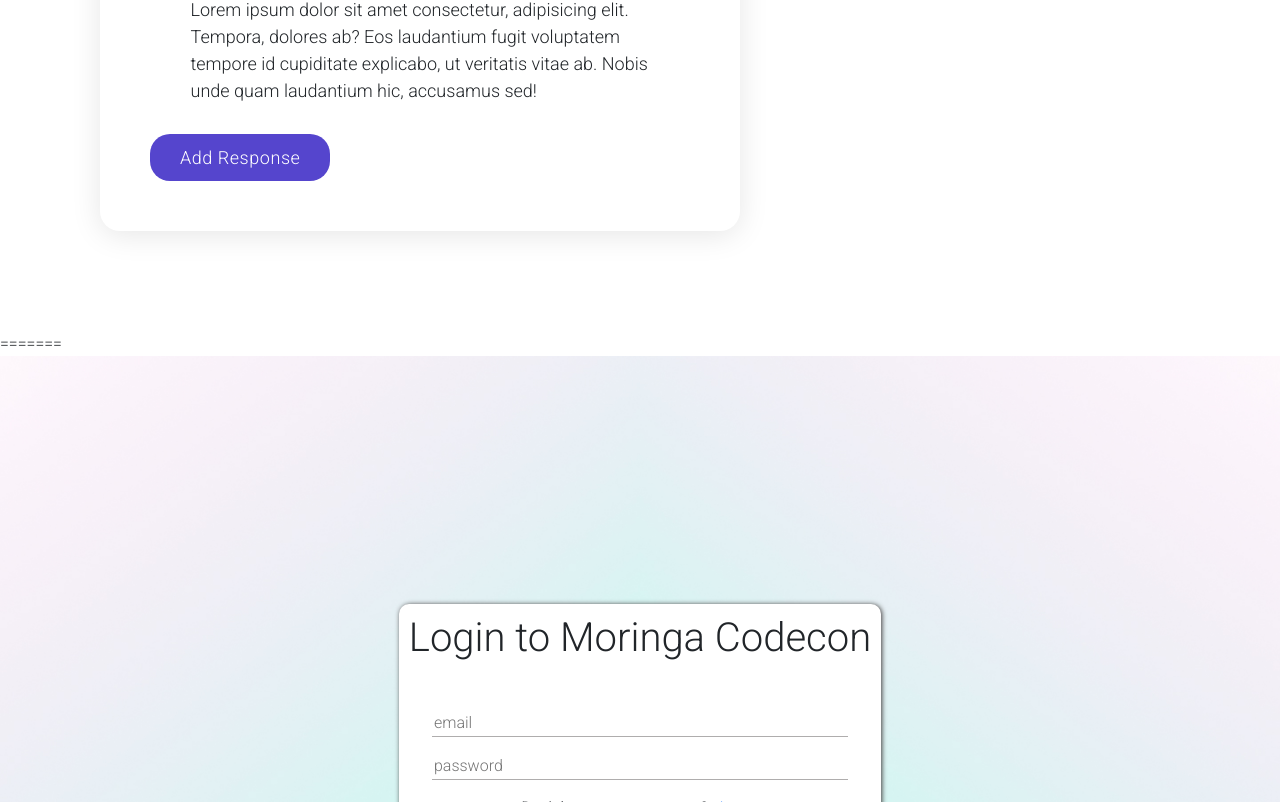
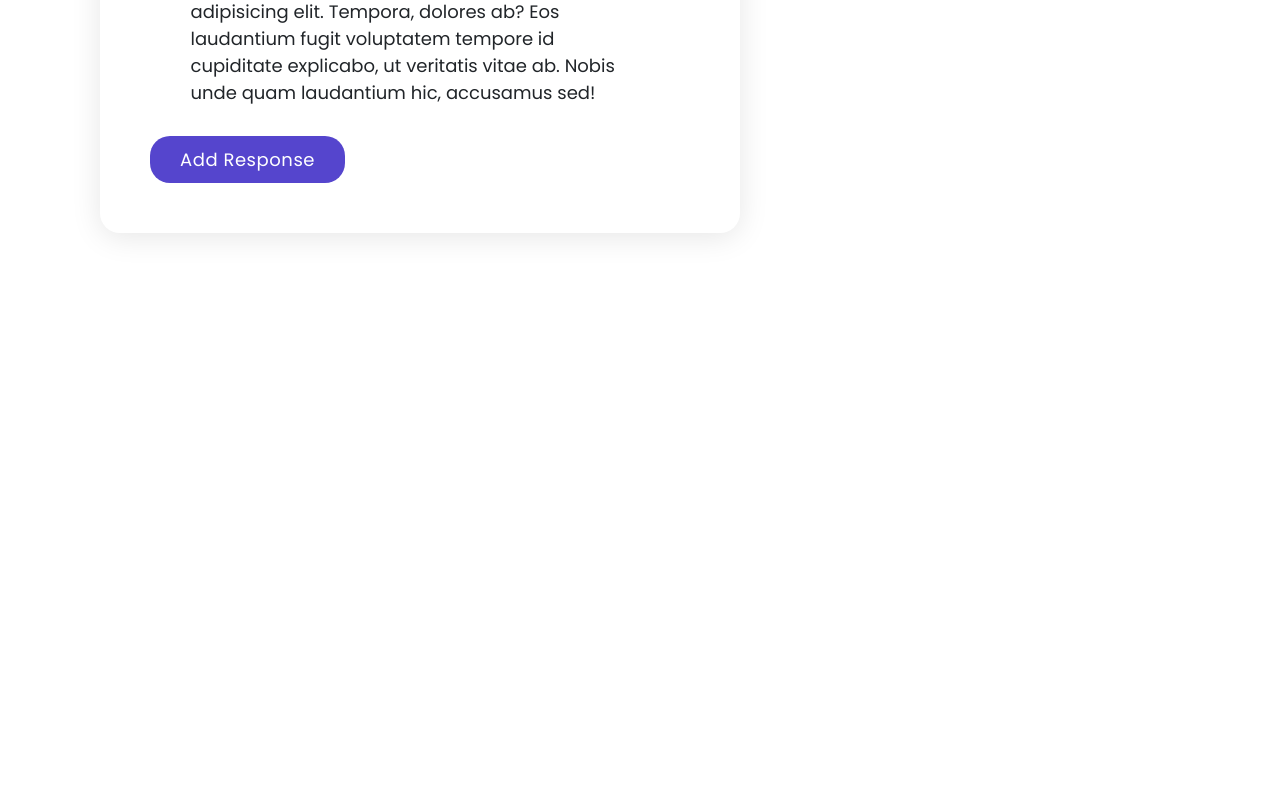
Before and after one commit to Kwathuta/moringa-codecon, an Angular app: page / in a window 1280 px wide. Shown: the part 1238-2040 px from the top of the page. After the commit the page ends 1571 px from the top, so only its background shows below. Built offline with nearby package versions, Linux system fonts and the light colour scheme.

Commit message:
Ft issues (#7)
* building wireframe and styling

* completed issue component

* modified src/styles.css

```diff
--- a/src/app/app.component.html
+++ b/src/app/app.component.html
@@ -1,13 +1,3 @@
-<<<<<<< HEAD
-<<<<<<< HEAD
 <app-navbar></app-navbar>
 <app-login></app-login>
  <app-issues></app-issues>
-=======
-<app-login></app-login> <app-issues></app-issues>
->>>>>>> eca87ca97844a41df11a5c1917e13cbd3b883eed
-=======
-<app-navbar></app-navbar>
-<app-login></app-login>
- <app-issues></app-issues>
->>>>>>> 6f08e3d11872c9f9d1fb061742aa84509fc69db9
--- a/src/styles.css
+++ b/src/styles.css
@@ -1,4 +1,4 @@
-@import url('https://fonts.googleapis.com/css2?family=Roboto:wght@300&display=swap');
+@import url("https://fonts.googleapis.com/css2?family=Poppins:ital,wght@0,100;0,200;0,300;0,400;0,500;0,600;0,700;0,800;0,900;1,100;1,200;1,300;1,400;1,500;1,600;1,700;1,800;1,900&display=swap");
 * {
-    font-family: 'Roboto', sans-serif;
+  font-family: "Poppins", sans-serif;
 }
```
